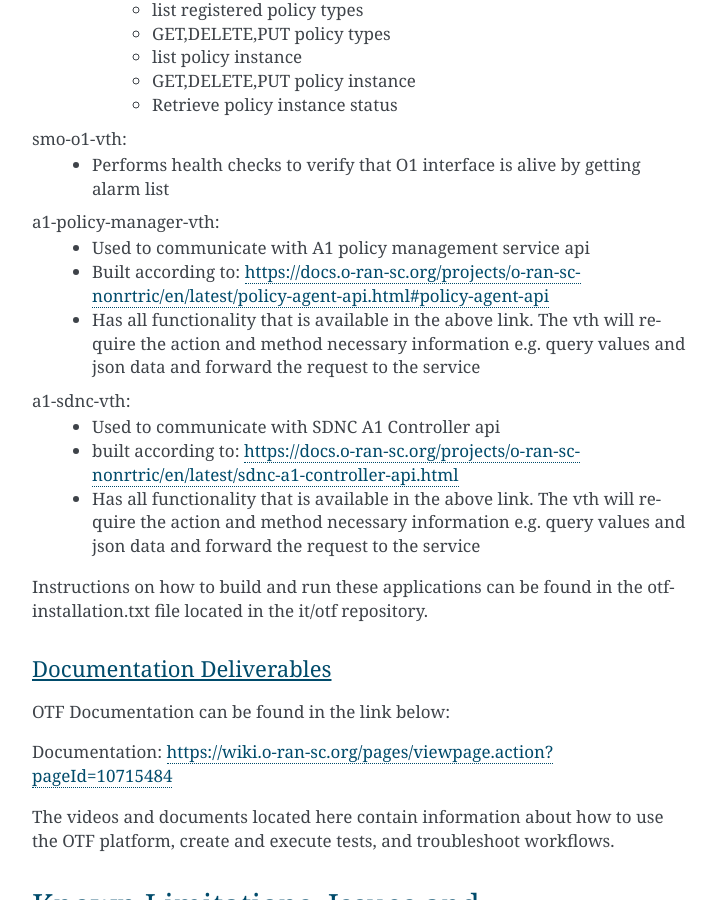
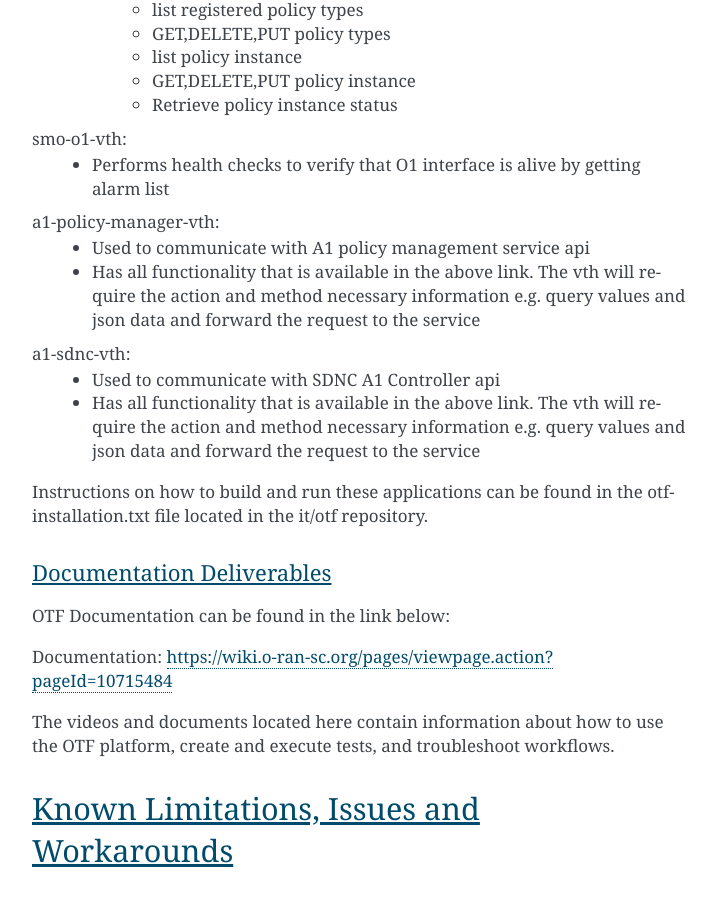
Before and after one commit to o-ran-sc/it-otf, a Sphinx documentation site: the page built from docs/release-notes.rst, in a window 1280 px wide and 900 px high, scrolled down 2810 px. Shown: the whole window, without its empty margins (388-1105 px from the left). Built offline with Sphinx 7.4.7, drawn with Linux system fonts in a browser that asks for light colours.

```diff
--- a/docs/release-notes.rst
+++ b/docs/release-notes.rst
@@ -165,12 +165,10 @@
 
 a1-policy-manager-vth:
     - Used to communicate with A1 policy management service api
-    - Built according to: https://docs.o-ran-sc.org/projects/o-ran-sc-nonrtric/en/latest/policy-agent-api.html#policy-agent-api
     - Has all functionality that is available in the above link. The vth will require the action and method necessary information e.g. query values and json data and forward the request to the service
 
 a1-sdnc-vth:
     - Used to communicate with SDNC A1 Controller api
-    - built according to: https://docs.o-ran-sc.org/projects/o-ran-sc-nonrtric/en/latest/sdnc-a1-controller-api.html
     - Has all functionality that is available in the above link. The vth will require the action and method necessary information e.g. query values and json data and forward the request to the service
 
 Instructions on how to build and run these applications can be found in the otf-installation.txt file located in the it/otf repository.
```
Also changed, not shown: 3 other files.
